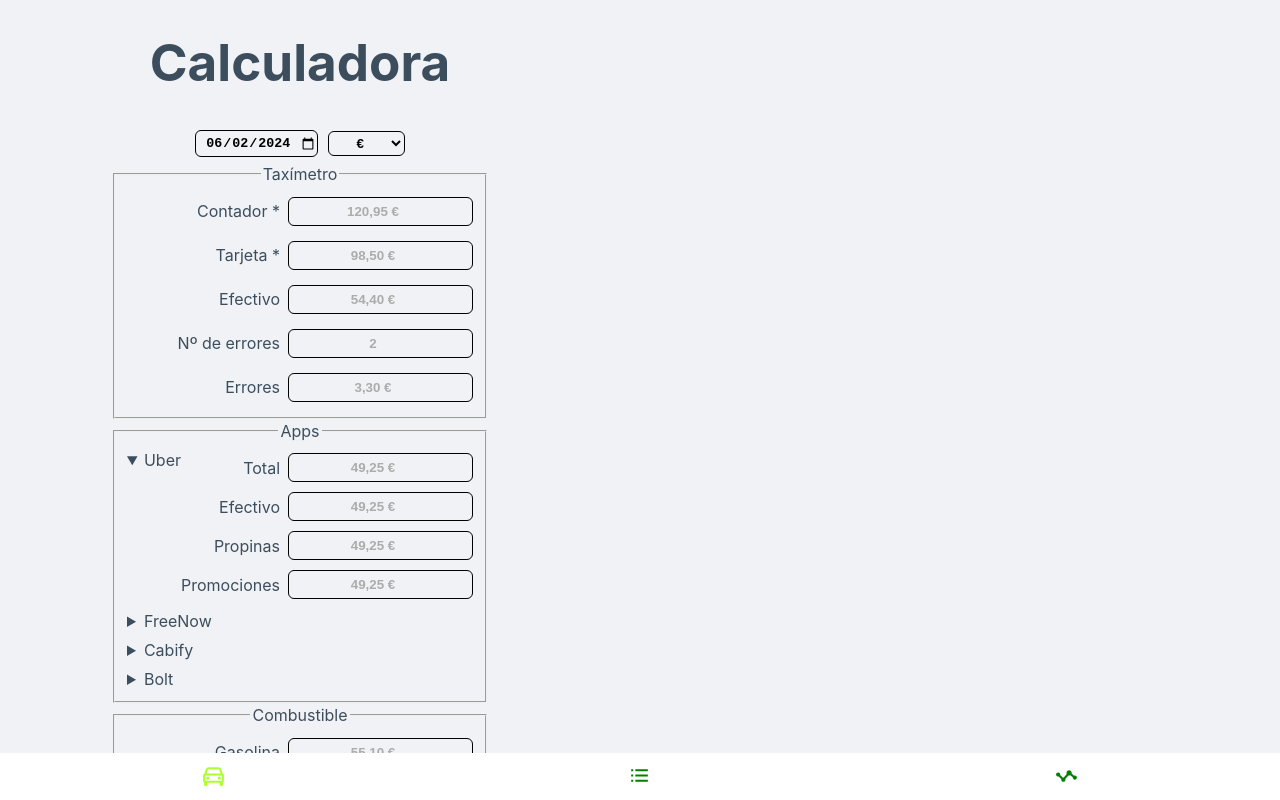
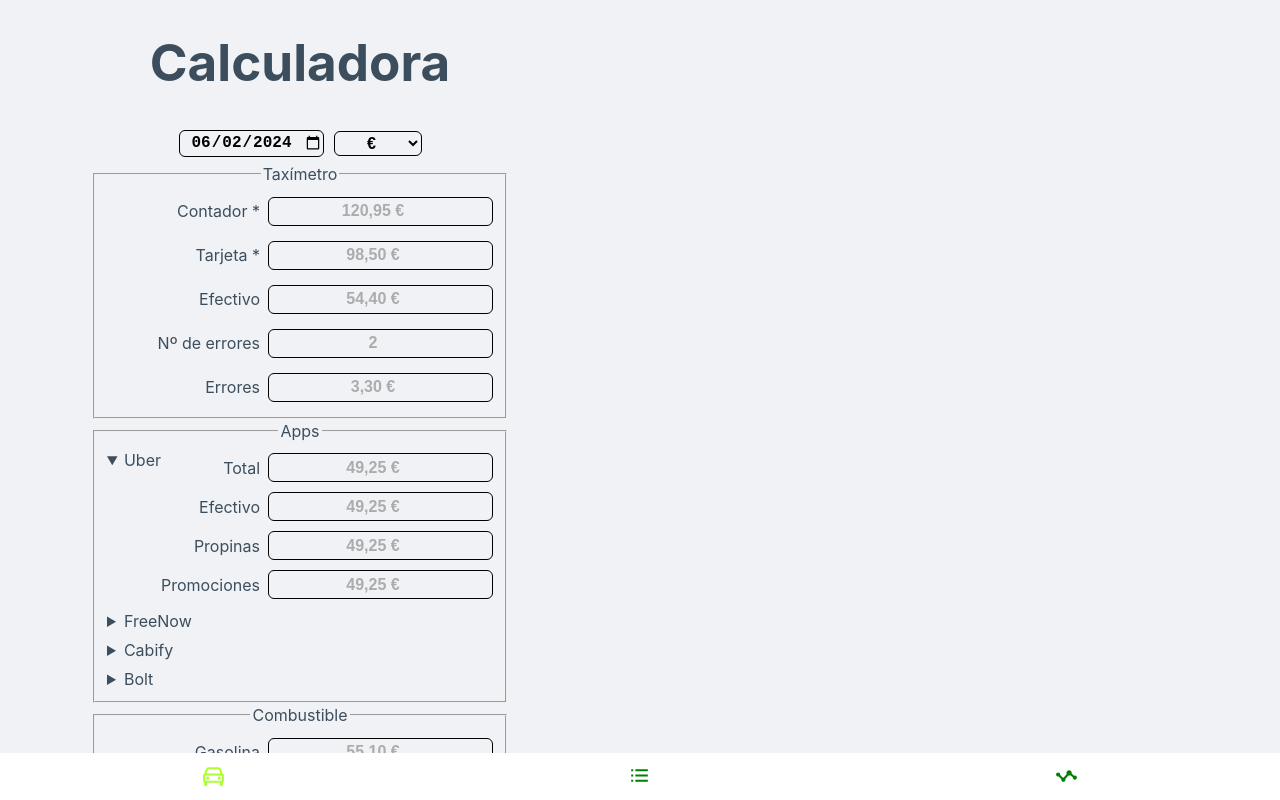
Before and after one commit to imDorian/taxi-report, a React (Vite) app: page / in a window 1280 px wide. Both pictures are taken after a click on the heading "Uber". Shown: the top 800 px of the page. Built offline with nearby package versions, Linux system fonts and the light colour scheme.

Commit message:
fix bugs

```diff
--- a/src/components/Calculator.jsx
+++ b/src/components/Calculator.jsx
@@ -204,59 +204,59 @@ const Calculator = () => {
       <form id='form-container' onSubmit={saveData}>
         <fieldset>
           <legend>Taxímetro</legend>
-          <label>Contador * <input name='counter' value={formData.counter} onChange={handleChange} required type='number' placeholder='120,95 €' /></label>
-          <label>Tarjeta * <input required name='card' value={formData.card} onChange={handleChange} type='number' placeholder='98,50 €' /></label>
-          <label>Efectivo <input name='cash' value={formData.cash} onChange={handleChange} type='number' placeholder='54,40 €' /></label>
-          <label>Nº de errores <input name='nErrors' value={formData.nErrors} onChange={handleChange} type='number' placeholder='2' /></label>
-          <label>Errores <input name='errors' value={formData.errors} onChange={handleChange} type='number' placeholder='3,30 €' /></label>
+          <label>Contador * <input inputMode='numeric' name='counter' value={formData.counter} onChange={handleChange} required type='number' placeholder='120,95 €' /></label>
+          <label>Tarjeta * <input inputMode='numeric' required name='card' value={formData.card} onChange={handleChange} type='number' placeholder='98,50 €' /></label>
+          <label>Efectivo <input inputMode='numeric' name='cash' value={formData.cash} onChange={handleChange} type='number' placeholder='54,40 €' /></label>
+          <label>Nº de errores <input inputMode='numeric' name='nErrors' value={formData.nErrors} onChange={handleChange} type='number' placeholder='2' /></label>
+          <label>Errores <input inputMode='numeric' name='errors' value={formData.errors} onChange={handleChange} type='number' placeholder='3,30 €' /></label>
         </fieldset>
         <fieldset>
           <legend>Apps</legend>
           {/* <label>Uber <input name='uber' value={formData.uber} onChange={handleChange} type='number' placeholder='49,25 €' /></label> */}
           <details>
             <summary>Uber</summary>
-            <label>Total<input name='uber' value={formData.uber} onChange={handleChange} type='number' placeholder='49,25 €' /></label>
-            <label>Efectivo<input name='uberCash' value={formData.uberCash} onChange={handleChange} type='number' placeholder='49,25 €' /></label>
-            <label>Propinas<input name='uberTips' value={formData.uberTips} onChange={handleChange} type='number' placeholder='49,25 €' /></label>
-            <label>Promociones<input name='uberPromotions' value={formData.uberPromotions} onChange={handleChange} type='number' placeholder='49,25 €' /></label>
+            <label>Total<input inputMode='numeric' name='uber' value={formData.uber} onChange={handleChange} type='number' placeholder='49,25 €' /></label>
+            <label>Efectivo<input inputMode='numeric' name='uberCash' value={formData.uberCash} onChange={handleChange} type='number' placeholder='49,25 €' /></label>
+            <label>Propinas<input inputMode='numeric' name='uberTips' value={formData.uberTips} onChange={handleChange} type='number' placeholder='49,25 €' /></label>
+            <label>Promociones<input inputMode='numeric' name='uberPromotions' value={formData.uberPromotions} onChange={handleChange} type='number' placeholder='49,25 €' /></label>
           </details>
           <details>
             <summary>FreeNow</summary>
             <details open={isOpen} className='details-on-details'>
               <summary><span>Pagos fuera de app</span>
-                <input name='freenowOutOfApp' value={formData.freenowOutOfApp} onChange={handleChange} type='number' placeholder='49,25 €' />
+                <input inputMode='numeric' name='freenowOutOfApp' value={formData.freenowOutOfApp} onChange={handleChange} type='number' placeholder='49,25 €' />
               </summary>
               <div>
-                <label>Datáfono<input ref={FNdataphoneRef} name='freenowCard' value={formData.freenowCard} onChange={handleChange} type='number' placeholder='10 €' /></label>
-                <label>Efectivo<input ref={FNcashRef} name='freenowCash' value={formData.freenowCash} onChange={handleChange} type='number' placeholder='10 €' /></label>
+                <label>Datáfono<input inputMode='numeric' ref={FNdataphoneRef} name='freenowCard' value={formData.freenowCard} onChange={handleChange} type='number' placeholder='10 €' /></label>
+                <label>Efectivo<input inputMode='numeric' ref={FNcashRef} name='freenowCash' value={formData.freenowCash} onChange={handleChange} type='number' placeholder='10 €' /></label>
               </div>
             </details>
-            <label><span>Saldo FreeNow</span><input name='freenowOnApp' value={formData.freenowOnApp} onChange={handleChange} type='number' placeholder='10 €' /></label>
-            <label><span>Taximetro</span><input ref={freenowTxRefInput} name='freenowTaximeter' value={formData.freenowTaximeter} onChange={handleChange} type='number' placeholder='49,25 €' /></label>
+            <label><span>Saldo FreeNow</span><input inputMode='numeric' name='freenowOnApp' value={formData.freenowOnApp} onChange={handleChange} type='number' placeholder='10 €' /></label>
+            <label><span>Taximetro</span><input inputMode='numeric' ref={freenowTxRefInput} name='freenowTaximeter' value={formData.freenowTaximeter} onChange={handleChange} type='number' placeholder='49,25 €' /></label>
           </details>
           <details>
             <summary>Cabify</summary>
-            <label>Total<input name='cabify' value={formData.cabify} onChange={handleChange} type='number' placeholder='49,25 €' /></label>
-            <label>Efectivo<input name='cabifyCash' value={formData.cabifyCash} onChange={handleChange} type='number' placeholder='49,25 €' /></label>
-            <label>Propinas<input name='cabifyTips' value={formData.cabifyTips} onChange={handleChange} type='number' placeholder='49,25 €' /></label>
-            <label>Promociones<input name='cabifyPromotions' value={formData.cabifyPromotions} onChange={handleChange} type='number' placeholder='49,25 €' /></label>
+            <label>Total<input inputMode='numeric' name='cabify' value={formData.cabify} onChange={handleChange} type='number' placeholder='49,25 €' /></label>
+            <label>Efectivo<input inputMode='numeric' name='cabifyCash' value={formData.cabifyCash} onChange={handleChange} type='number' placeholder='49,25 €' /></label>
+            <label>Propinas<input inputMode='numeric' name='cabifyTips' value={formData.cabifyTips} onChange={handleChange} type='number' placeholder='49,25 €' /></label>
+            <label>Promociones<input inputMode='numeric' name='cabifyPromotions' value={formData.cabifyPromotions} onChange={handleChange} type='number' placeholder='49,25 €' /></label>
           </details>
           <details>
             <summary>Bolt</summary>
-            <label>Total<input name='bolt' value={formData.bolt} onChange={handleChange} type='number' placeholder='49,25 €' /></label>
-            <label>Efectivo<input name='boltCash' value={formData.boltCash} onChange={handleChange} type='number' placeholder='49,25 €' /></label>
-            <label>Propinas<input name='boltTips' value={formData.boltTips} onChange={handleChange} type='number' placeholder='49,25 €' /></label>
-            <label>Promociones<input name='boltPromotions' value={formData.boltPromotions} onChange={handleChange} type='number' placeholder='49,25 €' /></label>
+            <label>Total<input inputMode='numeric' name='bolt' value={formData.bolt} onChange={handleChange} type='number' placeholder='49,25 €' /></label>
+            <label>Efectivo<input inputMode='numeric' name='boltCash' value={formData.boltCash} onChange={handleChange} type='number' placeholder='49,25 €' /></label>
+            <label>Propinas<input inputMode='numeric' name='boltTips' value={formData.boltTips} onChange={handleChange} type='number' placeholder='49,25 €' /></label>
+            <label>Promociones<input inputMode='numeric' name='boltPromotions' value={formData.boltPromotions} onChange={handleChange} type='number' placeholder='49,25 €' /></label>
           </details>
           {/* <label>Cabify <input name='cabify' value={formData.cabify} onChange={handleChange} type='number' placeholder='0 €' /></label> */}
           {/* <label>Bolt <input name='bolt' value={formData.bolt} onChange={handleChange} type='number' placeholder='5,75 €' /></label> */}
         </fieldset>
         <fieldset>
           <legend>Combustible</legend>
-          <label>Gasolina <input name='gasoline' value={formData.gasoline} onChange={handleChange} type='number' placeholder='55,10 €' /></label>
-          <label>Diesel <input name='diesel' value={formData.diesel} onChange={handleChange} type='number' placeholder='0 €' /></label>
-          <label>Gas <input name='gas' value={formData.gas} onChange={handleChange} type='number' placeholder='0 €' /></label>
-          <label>Electricidad <input name='electricity' value={formData.electricity} onChange={handleChange} type='number' placeholder='0 €' /></label>
+          <label>Gasolina <input inputMode='numeric' name='gasoline' value={formData.gasoline} onChange={handleChange} type='number' placeholder='55,10 €' /></label>
+          <label>Diesel <input inputMode='numeric' name='diesel' value={formData.diesel} onChange={handleChange} type='number' placeholder='0 €' /></label>
+          <label>Gas <input inputMode='numeric' name='gas' value={formData.gas} onChange={handleChange} type='number' placeholder='0 €' /></label>
+          <label>Electricidad <input inputMode='numeric' name='electricity' value={formData.electricity} onChange={handleChange} type='number' placeholder='0 €' /></label>
           <fieldset className='returnFuel'>
             <legend>Devolución combustible</legend>
             <label><input name='returnFuel' value='0' onChange={handleChange} type='radio' /> 0%</label>
--- a/src/index.css
+++ b/src/index.css
@@ -65,6 +65,7 @@ button:focus-visible {
 }
 
 input, select {
+  font-size: 16px;
   border-radius: 6px;
   text-align: center;
   background-color:transparent;
```
